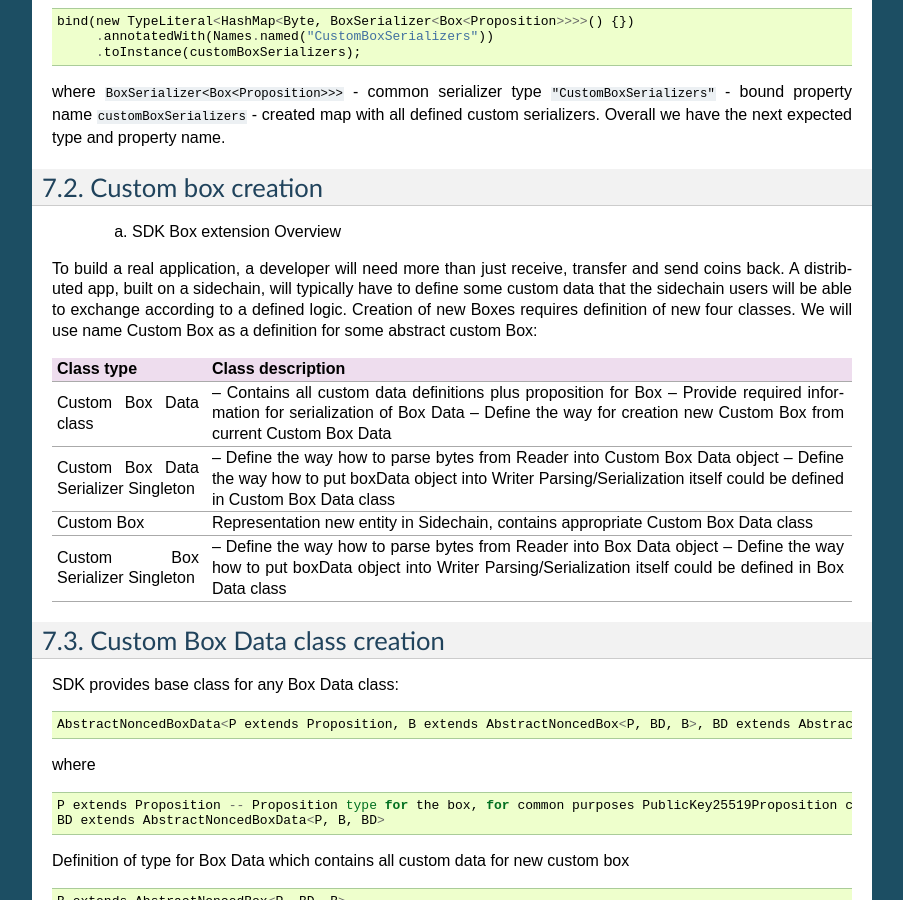
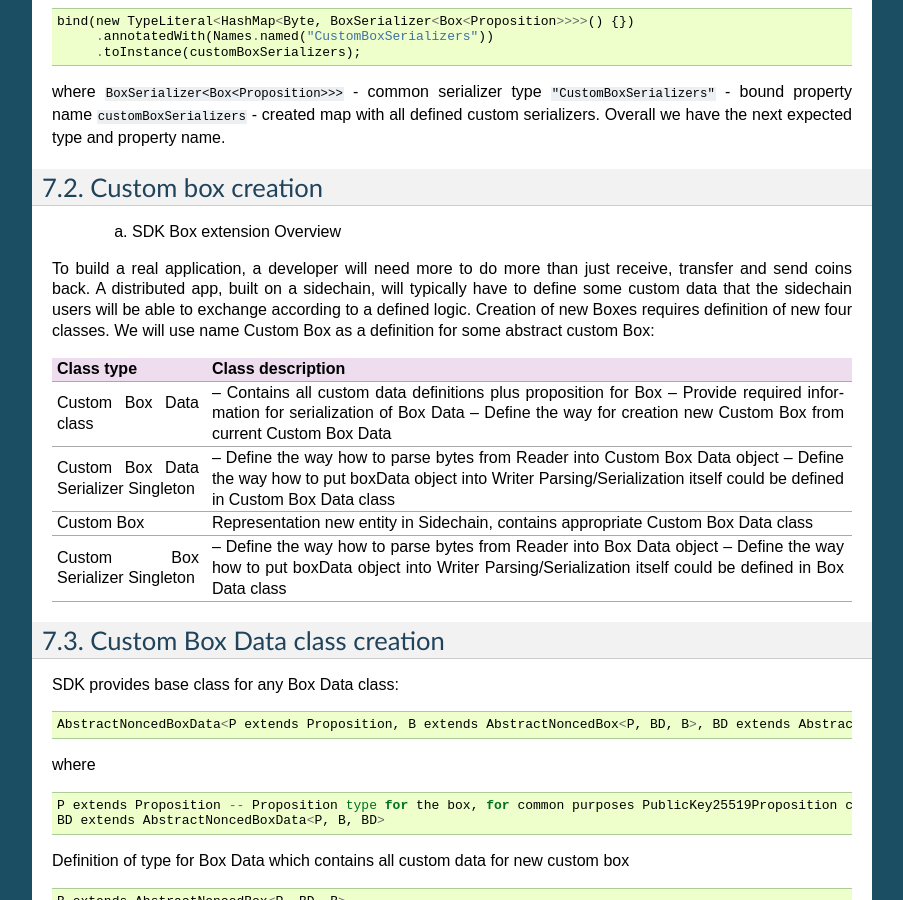
Before and after one commit to megaluck/documentation, a Sphinx documentation site: the page built from docs/introduction/07-Sidechain-SDK-extension.rst, in a window 1280 px wide and 900 px high, scrolled down 974 px. Shown: the whole window, without its empty margins (198-1101 px from the left). Built offline with Sphinx 7.4.7, drawn with Linux system fonts in a browser that asks for light colours; pages that are not in the unit, such as notebooks, are missing from menus.

Commit message:
language update

```diff
--- a/docs/introduction/07-Sidechain-SDK-extension.rst
+++ b/docs/introduction/07-Sidechain-SDK-extension.rst
@@ -65,7 +65,7 @@ Custom box creation
 
   a) SDK Box extension Overview
 
-To build a real application, a developer will need more than just receive, transfer and send coins back. A distributed app, built on a sidechain, will typically have to define some custom data that the sidechain users will be able to exchange according to a defined logic. Creation of new Boxes requires definition of new four classes. We will use name Custom Box as a definition for some abstract custom Box:
+To build a real application, a developer will need more to do more than just receive, transfer and send coins back. A distributed app, built on a sidechain, will typically have to define some custom data that the sidechain users will be able to exchange according to a defined logic. Creation of new Boxes requires definition of new four classes. We will use name Custom Box as a definition for some abstract custom Box:
 
 
 +---------------------------------------+------------------------------------------------------------------------------------+
```
